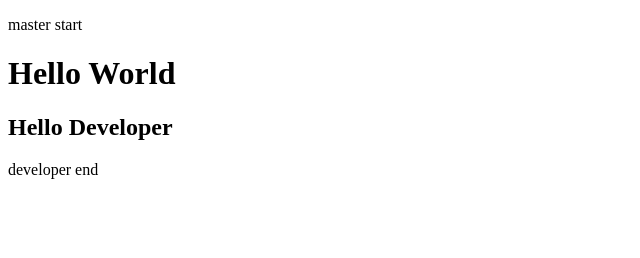
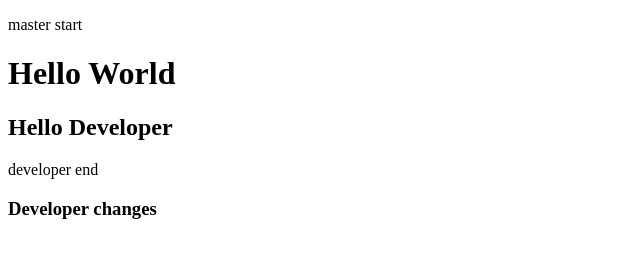
Before and after one commit to shubham976/git-learning, a plain HTML site: page index.html in a window 1280 px wide. Shown: the whole page, without its empty margins (0-640 px from the left). Drawn offline with Linux system fonts and the light colour scheme.

Commit message:
dev changes

```diff
--- a/index.html
+++ b/index.html
@@ -10,5 +10,6 @@
     <h1>Hello World</h1>
     <h2>Hello Developer</h2>
     <p>developer end</p>
+    <h3>Developer changes</h3>
 </body>
 </html>
```
